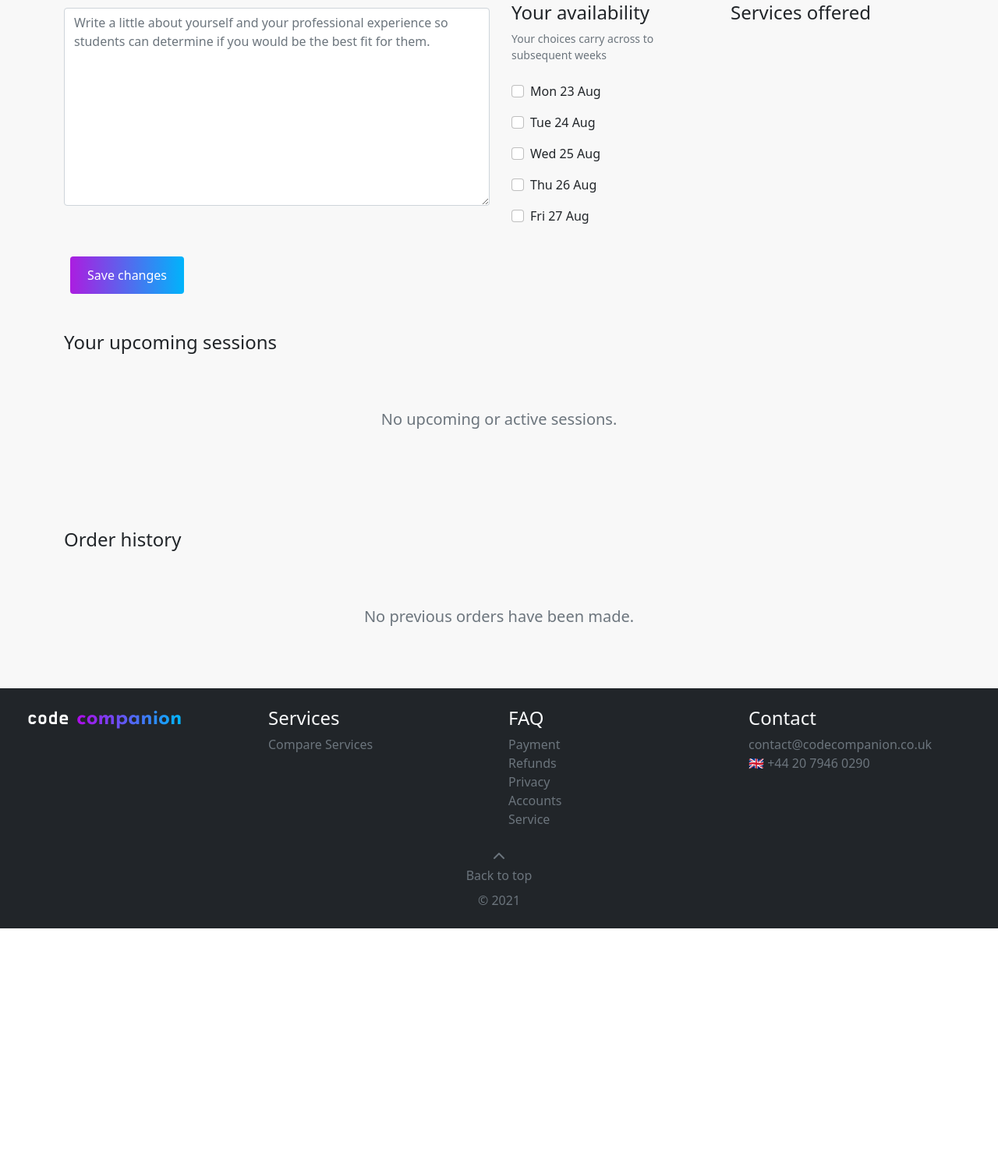
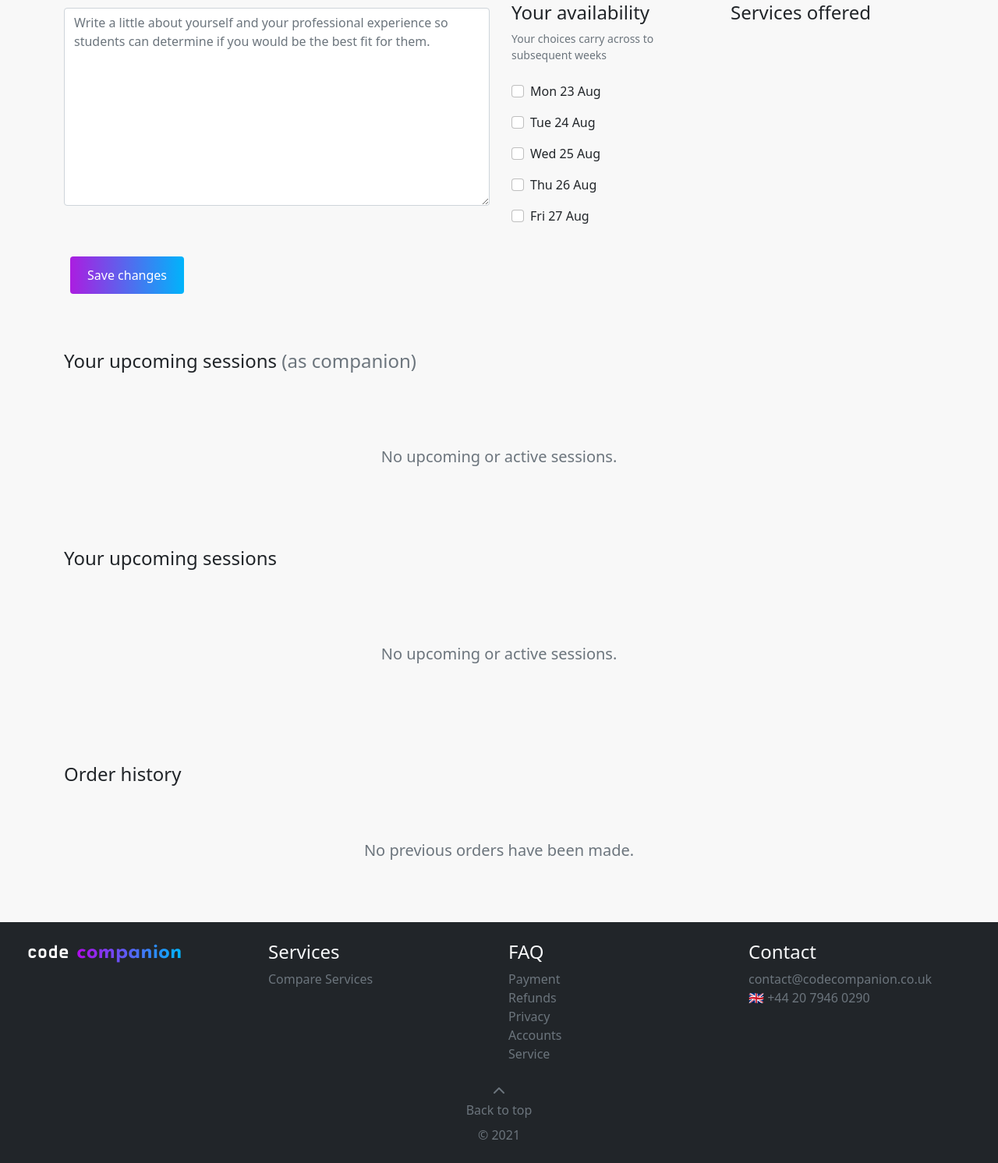
Before and after one commit to rbsam176/ms4-codecompanion, a Django app: template profiles/templates/profiles/profile.html in a window 1280 px wide. Shown: the part 639-2131 px from the top of the page at 78% size. Before the commit the page ends 1830 px from the top, so only its background shows below. Run offline with Django 3.2, Linux system fonts and the light colour scheme; the template is opened without the code that fills it: values that come from a table or form of the project are taken from there, others are empty; some libraries are stand-ins or nearby versions.

Commit message:
added upcoming companion sessions to companion profile

```diff
--- a/profiles/templates/profiles/profile.html
+++ b/profiles/templates/profiles/profile.html
@@ -75,8 +75,79 @@
             </div>
         </div>
 
-        <div class="my-4">
-            <h4 class="m-0">Your upcoming sessions{% if sessions|length > 0 %} <span class="text-muted">({{ sessions|length }}){% endif %}</span></h4>
+
+        <div class="my-5">
+            <h4 class="m-0">Your upcoming sessions <span class="text-muted">(as companion){% if companion_sessions|length > 0 %} ({{ companion_sessions|length }}){% endif %}</span></h4>
+            {% if companion_sessions|length > 0 %}<small class="text-muted">Check back here when your session is about to begin.</small>{% endif %}
+        </div>
+        <!-- MOBILE UPCOMING COMPANION SESSIONS -->
+        {% if companion_sessions|length > 0 %}
+            <div class="container d-block d-md-none">
+                {% for item in companion_sessions %}
+                    <div class="row mobile-table-container my-2">
+                        <div class="col-12"><strong>{{ item.session.service }}</strong></div>
+                        <div class="col-12">{{ item.session.start_datetime|date:"D d M, g:iA" }}</div>
+                        <div class="col-12">with <i>{{ item.session.companion_selected }}</i></div>
+                        {% if item.status == 'upcoming' %}
+                            <div class="col-12">
+                                <span class="no-hover badge bg-warning">{{ item.status|title }}</span>
+                            </div>
+                        {% elif item.status == 'active' %}
+                            <div class="col-12 my-4">
+                                <a class="btn-hero rounded" href="{% url 'active_sessions' order_number=item.session.order %}">Join session </a>
+                            </div>
+                        {% endif %}
+                    </div>
+                {% endfor %}
+            </div>
+            <!-- DESKTOP UPCOMING COMPANION SESSIONS -->
+            <div class="container d-none d-md-block">
+                <div class="row my-4 border-bottom">
+                    <div class="col-3">
+                        <h5>Service</h5>
+                    </div>
+                    <div class="col-3">
+                        <h5>Student</h5>
+                    </div>
+                    <div class="col-3">
+                        <h5>Start date</h5>
+                    </div>
+                    <div class="col-3">
+                        <h5>Status</h5>
+                    </div>
+                </div>
+                {% for item in companion_sessions %}
+                    <div class="row my-4">
+                        <div class="col-3">{{ item.session.service }}</div>
+                        <div class="col-3">{{ item.session.order.user_profile }}</div>
+                        <div class="col-3">{{ item.session.start_datetime|date:"D d M, g:iA" }}</div>
+                        {% if item.status == 'upcoming' %}
+                            <div class="col-3">
+                                <span class="no-hover badge bg-warning">{{ item.status|title }}</span>
+                            </div>
+                        {% elif item.status == 'active' %}
+                            <div class="col-3">
+                                <a class="btn-hero rounded" href="{% url 'active_sessions' order_number=item.session.order %}">Join session</a>
+                            </div>
+                        {% endif %}
+                    </div>
+                {% endfor %}
+            </div>
+        {% else %}
+            <div class="row">
+                <div class="col-12 text-center">
+                    <div class="h5 py-5 text-muted">No upcoming or active sessions.</div>
+                </div>
+            </div>
+        {% endif %}
+
+
+
+
+
+
+        <div class="my-5">
+            <h4 class="m-0">Your upcoming sessions{% if sessions|length > 0 %} <span class="text-muted">({{ sessions|length }})</span>{% endif %}</h4>
             {% if sessions|length > 0 %}<small class="text-muted">Check back here when your session is about to begin.</small>{% endif %}
         </div>
         <!-- MOBILE UPCOMING SESSIONS -->
@@ -116,7 +187,7 @@
                     </div>
                 </div>
                 {% for item in sessions %}
-                    <div class="row">
+                    <div class="row my-4">
                         <div class="col-3">{{ item.session.service }}</div>
                         <div class="col-3">{{ item.session.companion_selected }}</div>
                         <div class="col-3">{{ item.session.start_datetime|date:"D d M, g:iA" }}</div>
@@ -140,7 +211,7 @@
             </div>
         {% endif %}
 
-        <h4 class="my-4 pt-5">Order history{% if orders|length > 0 %} <span class="text-muted">({{ orders|length }}){% endif %}</span></h4>
+        <h4 class="my-4 pt-5">Order history{% if orders|length > 0 %} <span class="text-muted">({{ orders|length }})</span>{% endif %}</h4>
         {% if orders|length > 0 %}
             <!-- MOBILE ORDER HISTORY -->
             <div class="container d-block d-md-none">
@@ -156,6 +227,7 @@
                     </div>
                     <div class="col-12">
                         <ul class="list-unstyled border-top">
+                            {% if order.lineitems.all|length > 0 %}
                                 {% for item in order.lineitems.all %}
                                     <li class="border-bottom py-4 my-2">
                                         <div>
@@ -165,6 +237,9 @@
                                         </div>
                                     </li>
                                 {% endfor %}
+                            {% else %}
+                                <li><i>This service is no longer being offered. Please contact us for support.</i></li>
+                            {% endif %}
                         </ul>
                     </div>
                     <div class="col-12 mb-2">
@@ -195,6 +270,7 @@
                         <div class="col-3">{{ order.date|date:"d M Y, g:iA" }}</div>
                         <div class="col-3">
                             <ul class="list-unstyled">
+                                {% if order.lineitems.all|length > 0 %}
                                     {% for item in order.lineitems.all %}
                                         <li>
                                             <p>- <strong>{{ item.service.name }}</strong><br>
@@ -202,6 +278,9 @@
                                             <i>{{ item.start_datetime|date:"D d M, g:iA" }}</i></p>
                                         </li>
                                     {% endfor %}
+                                {% else %}
+                                    <li><i>This service is no longer being offered. Please contact us for support.</i></li>
+                                {% endif %}
                             </ul>
                         </div>
                         <div class="col-3">£{{ order.order_total }}</div>
--- a/profiles/templates/profiles/view_order.html
+++ b/profiles/templates/profiles/view_order.html
@@ -18,6 +18,7 @@
 {% block content %}
     <div class="container">
         <hr>
+        {% if lineitems|length > 0 %}
             {% for item in lineitems %}
                 <div class="row my-4">
                     <div class="col-12 text-center mt-2 mb-4">
@@ -105,5 +106,8 @@
                     </div>
                 </div>
             {% endfor %}
+        {% else %}
+            <h6 class="text-center mt-5">This service is no longer being offered. Please contact us for support.</h6>
+        {% endif %}
     </div>
 {% endblock %}
--- a/services/forms.py
+++ b/services/forms.py
@@ -5,15 +5,15 @@ class ServiceForm(forms.ModelForm):
 
     class Meta:
         model = Service
-        fields = '__all__'
+        exclude = ['companion']
 
     def __init__(self, *args, **kwargs):
         super().__init__(*args, **kwargs)
         price_types = PriceType.objects.all()
-        print(price_types)
         friendly_names = [(type.id, type.get_friendly_name()) for type in price_types]
-        print(friendly_names)
 
         self.fields['price_type'].choices = friendly_names
         for field_name, field in self.fields.items():
             field.widget.attrs['class'] = 'border-black rounded-0'
+
+        self.fields['icon'].label = "FontAwesome icon class"
--- a/services/models.py
+++ b/services/models.py
@@ -16,11 +16,11 @@ class Service(models.Model):
     """ A model to represent every service offered """
     icon = models.CharField(max_length=254)
     name = models.CharField(max_length=254, primary_key=True)
-    endpoint = models.CharField(max_length=254, default='#')
+    endpoint = models.CharField(max_length=254)
     description = models.CharField(max_length=254)
     price = models.DecimalField(max_digits=6, decimal_places=2)
-    price_type = models.ForeignKey('PriceType', null=True, blank=True, on_delete=models.SET_NULL)
-    duration = models.DecimalField(max_digits=6, decimal_places=2, null=True, blank=True)
+    price_type = models.ForeignKey('PriceType', null=True, on_delete=models.SET_NULL)
+    duration = models.DecimalField(max_digits=6, decimal_places=2)
     bullet_point_1 = models.CharField(max_length=254, null=True, blank=True)
     bullet_point_2 = models.CharField(max_length=254, null=True, blank=True)
     bullet_point_3 = models.CharField(max_length=254, null=True, blank=True)
--- a/services/templates/services/add_service.html
+++ b/services/templates/services/add_service.html
@@ -19,8 +19,8 @@
                 <form method="POST" action="{% url 'add_service' %}" class="form mb-2">
                     {% csrf_token %}
                     {{ form | crispy }}
-                    <a href="{% url 'compare_services' %}">Cancel</a>
-                    <button type="submit">Add Service</button>
+                    <a class="pe-4" href="{% url 'compare_services' %}">Cancel</a>
+                    <button class="btn btn-hero" type="submit">Add Service</button>
                 </form>
             </div>
         </div>
```
Also changed, not shown: bag/views.py (+8 -1 lines), profiles/views.py (+32 -16 lines), services/templates/services/service_detail.html (+4 -3 lines). Lines whose indentation alone changed are shown as unchanged.
